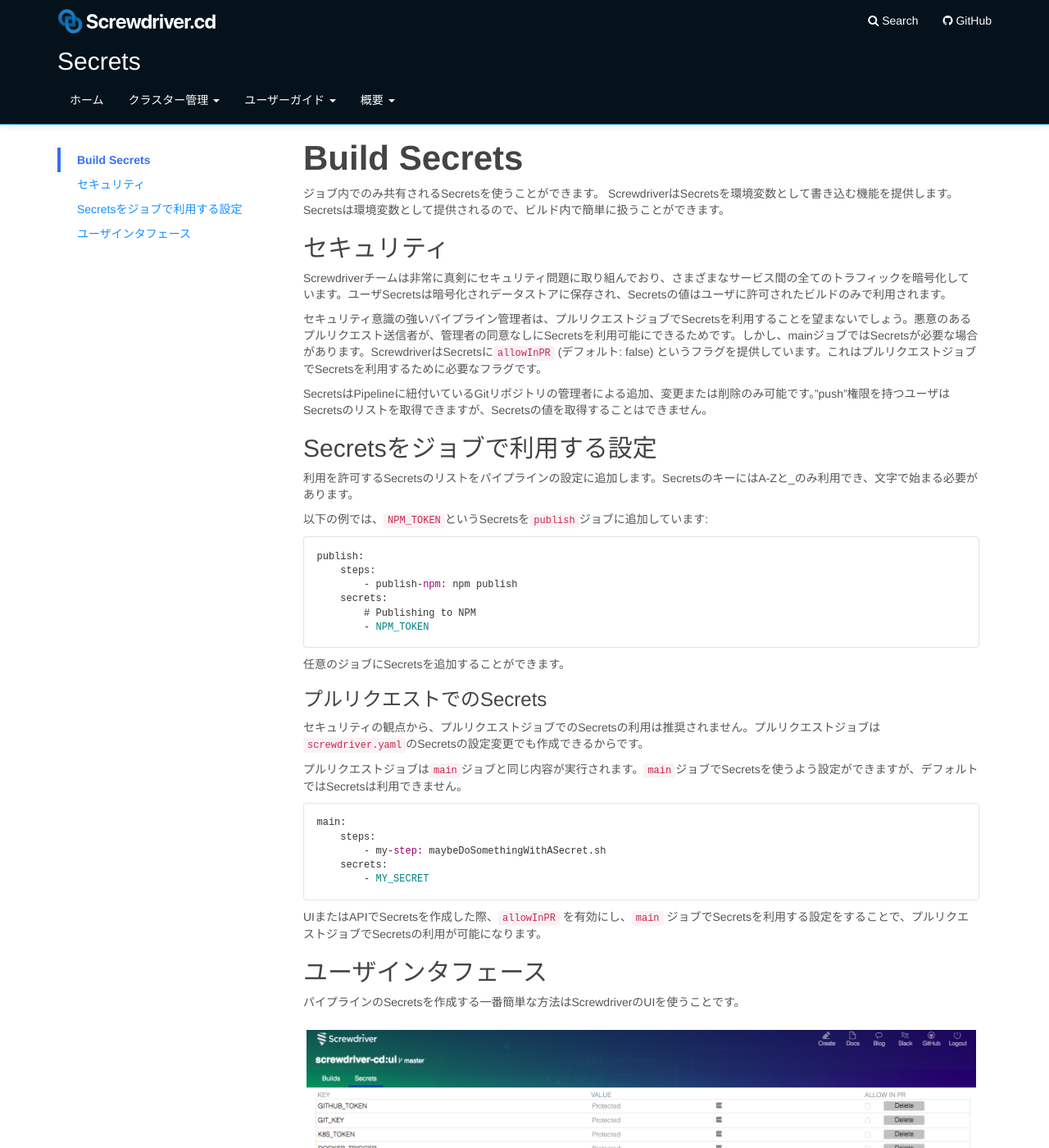
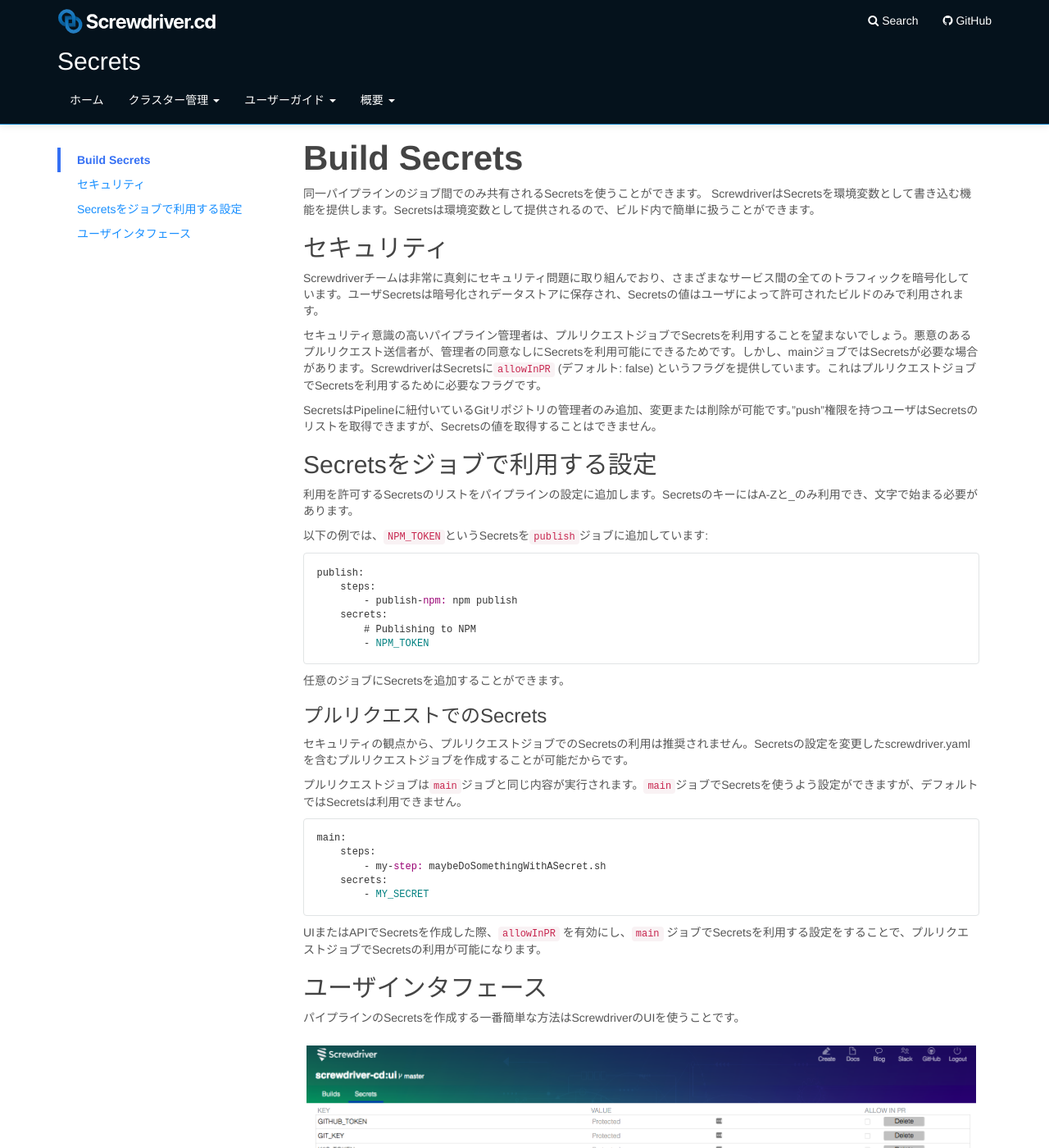
Before and after one commit to screwdriver-cd/guide, a Jekyll site: the page built from docs/ja/user-guide/configuration/secrets.md, in a window 1280 px wide and 1400 px high. Shown: the whole window at 82% size. Built offline with Jekyll 4.4.1, drawn with Linux system fonts in a browser that asks for light colours.

Commit message:
fix translation

```diff
--- a/docs/ja/user-guide/configuration/secrets.md
+++ b/docs/ja/user-guide/configuration/secrets.md
@@ -17,15 +17,15 @@ toc:
 
 # Build Secrets
 
-ジョブ内でのみ共有されるSecretsを使うことができます。 ScrewdriverはSecretsを環境変数として書き込む機能を提供します。Secretsは環境変数として提供されるので、ビルド内で簡単に扱うことができます。
+同一パイプラインのジョブ間でのみ共有されるSecretsを使うことができます。 ScrewdriverはSecretsを環境変数として書き込む機能を提供します。Secretsは環境変数として提供されるので、ビルド内で簡単に扱うことができます。
 
 ## セキュリティ
 
-Screwdriverチームは非常に真剣にセキュリティ問題に取り組んでおり、さまざまなサービス間の全てのトラフィックを暗号化しています。ユーザSecretsは暗号化されデータストアに保存され、Secretsの値はユーザに許可されたビルドのみで利用されます。
+Screwdriverチームは非常に真剣にセキュリティ問題に取り組んでおり、さまざまなサービス間の全てのトラフィックを暗号化しています。ユーザSecretsは暗号化されデータストアに保存され、Secretsの値はユーザによって許可されたビルドのみで利用されます。
 
-セキュリティ意識の強いパイプライン管理者は、プルリクエストジョブでSecretsを利用することを望まないでしょう。悪意のあるプルリクエスト送信者が、管理者の同意なしにSecretsを利用可能にできるためです。しかし、mainジョブではSecretsが必要な場合があります。ScrewdriverはSecretsに`allowInPR` (デフォルト: false) というフラグを提供しています。これはプルリクエストジョブでSecretsを利用するために必要なフラグです。
+セキュリティ意識の高いパイプライン管理者は、プルリクエストジョブでSecretsを利用することを望まないでしょう。悪意のあるプルリクエスト送信者が、管理者の同意なしにSecretsを利用可能にできるためです。しかし、mainジョブではSecretsが必要な場合があります。ScrewdriverはSecretsに`allowInPR` (デフォルト: false) というフラグを提供しています。これはプルリクエストジョブでSecretsを利用するために必要なフラグです。
 
-SecretsはPipelineに紐付いているGitリポジトリの管理者による追加、変更または削除のみ可能です。”push"権限を持つユーザはSecretsのリストを取得できますが、Secretsの値を取得することはできません。
+SecretsはPipelineに紐付いているGitリポジトリの管理者のみ追加、変更または削除が可能です。"push"権限を持つユーザはSecretsのリストを取得できますが、Secretsの値を取得することはできません。
 
 ## Secretsをジョブで利用する設定
 
@@ -46,7 +46,7 @@ publish:
 
 ### プルリクエストでのSecrets
 
-セキュリティの観点から、プルリクエストジョブでのSecretsの利用は推奨されません。プルリクエストジョブは`screwdriver.yaml`のSecretsの設定変更でも作成できるからです。
+セキュリティの観点から、プルリクエストジョブでのSecretsの利用は推奨されません。Secretsの設定を変更したscrewdriver.yamlを含むプルリクエストジョブを作成することが可能だからです。
 
 プルリクエストジョブは`main`ジョブと同じ内容が実行されます。`main`ジョブでSecretsを使うよう設定ができますが、デフォルトではSecretsは利用できません。
 
```
